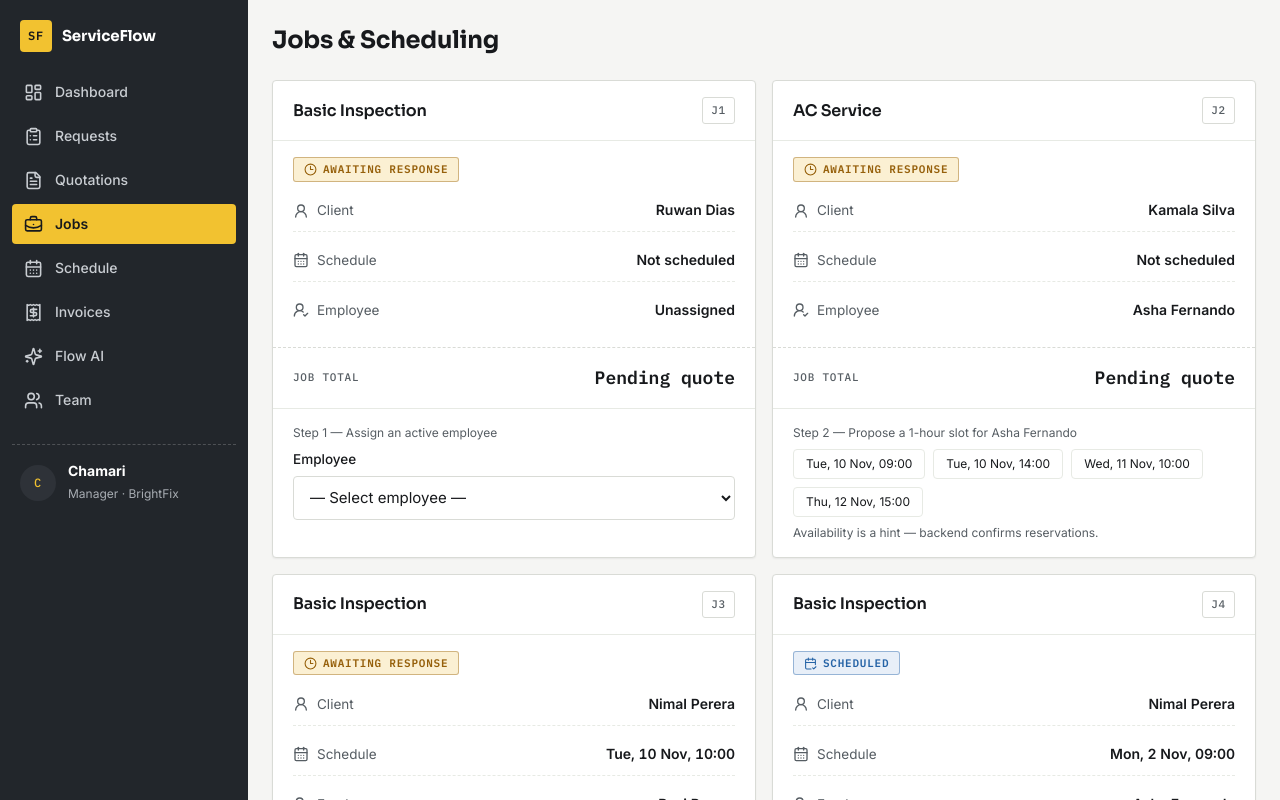
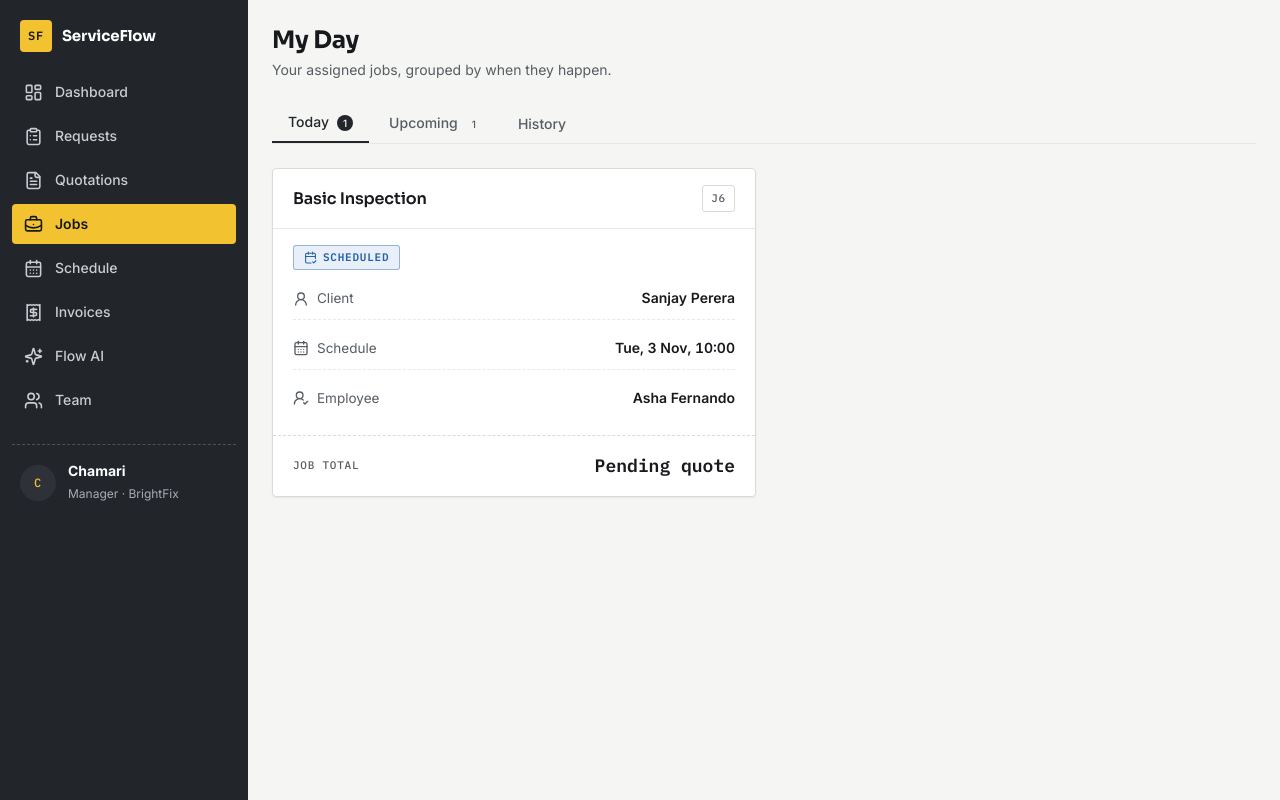
Before and after one commit to amiztp/ServiceFlow, a React (Vite) app in the folder frontend/: page /manager/jobs in a window 1280 px wide. Shown: the top 800 px of the page. Built offline with nearby package versions, Linux system fonts and the light colour scheme.

Commit message:
added today/upcomin/history

```diff
--- a/frontend/src/features/employee/Jobs.tsx
+++ b/frontend/src/features/employee/Jobs.tsx
@@ -1,6 +1,9 @@
+import { useState } from "react";
 import { useNavigate } from "react-router-dom";
 import { JobTicketCard, EmptyState } from "../../components";
 import { mockJobs, type Job, type JobState } from "../../mocks/data";
+
+type Tab = "today" | "upcoming" | "history";
 
 const jobStatus = (s: JobState): "awaiting" | "scheduled" | "in_progress" | "completed" => {
   if (s === "JOB_CREATED") return "awaiting";
@@ -21,24 +24,107 @@ const formatSlot = (iso?: string) =>
       })
     : "Not scheduled";
 
+const isSameDay = (iso: string, ref: Date) => {
+  const d = new Date(iso);
+  return (
+    d.getFullYear() === ref.getFullYear() &&
+    d.getMonth() === ref.getMonth() &&
+    d.getDate() === ref.getDate()
+  );
+};
+
 export default function EmployeeJobs() {
   const navigate = useNavigate();
+  const [tab, setTab] = useState<Tab>("today");
+
   const myJobs: Job[] = mockJobs.filter((job) => job.employeeId === "e1");
+  const now = new Date();
+
+  const todayJobs = myJobs.filter(
+    (job) =>
+      job.startTime &&
+      isSameDay(job.startTime, now) &&
+      (job.state === "SCHEDULE_CONFIRMED" || job.state === "IN_PROGRESS" || job.state === "COMPLETED")
+  );
+
+  const upcomingJobs = myJobs
+    .filter(
+      (job) =>
+        job.state === "SCHEDULE_CONFIRMED" &&
+        job.startTime &&
+        new Date(job.startTime) > now &&
+        !isSameDay(job.startTime, now)
+    )
+    .sort((a, b) => new Date(a.startTime!).getTime() - new Date(b.startTime!).getTime());
+
+  const historyJobs = myJobs
+    .filter((job) => job.state === "COMPLETED")
+    .sort((a, b) => new Date(b.startTime ?? 0).getTime() - new Date(a.startTime ?? 0).getTime());
+
+  const buckets: Record<Tab, Job[]> = {
+    today: todayJobs,
+    upcoming: upcomingJobs,
+    history: historyJobs,
+  };
+
+  const counts: Record<Tab, number> = {
+    today: todayJobs.length,
+    upcoming: upcomingJobs.length,
+    history: historyJobs.length,
+  };
+
+  const list = buckets[tab];
 
   return (
     <div className="space-y-6">
-      <h1 className="sf-display text-2xl font-bold">My Jobs</h1>
+      <div>
+        <h1 className="sf-display text-2xl font-bold">My Day</h1>
+        <p className="text-sm text-text-secondary mt-1">Your assigned jobs, grouped by when they happen.</p>
+      </div>
 
-      {myJobs.length === 0 ? (
-        <EmptyState title="No jobs assigned" description="Your assigned jobs will appear here." />
+      <div className="flex gap-1 border-b border-line">
+        {(["today", "upcoming", "history"] as const).map((t) => {
+          const active = tab === t;
+          return (
+            <button
+              key={t}
+              type="button"
+              onClick={() => setTab(t)}
+              aria-pressed={active}
+              className={`relative px-4 py-2 text-sm font-medium capitalize transition-colors ${
+                active ? "border-b-2 border-graphite text-graphite" : "text-text-secondary hover:text-graphite"
+              }`}
+            >
+              {t}
+              {counts[t] > 0 && (
+                <span
+                  className={`ml-2 rounded-full px-1.5 py-0.5 text-[10px] ${
+                    active ? "bg-graphite text-white" : "bg-paper text-text-secondary"
+                  }`}
+                >
+                  {counts[t]}
+                </span>
+              )}
+            </button>
+          );
+        })}
+      </div>
+
+      {list.length === 0 ? (
+        <EmptyState
+          title={`No ${tab} jobs`}
+          description={
+            tab === "today"
+              ? "No jobs scheduled for today."
+              : tab === "upcoming"
+                ? "No upcoming jobs assigned yet."
+                : "Completed jobs will appear here."
+          }
+        />
       ) : (
         <div className="grid gap-4 md:grid-cols-2">
-          {myJobs.map((job) => (
-            <div
-              key={job.id}
-              onClick={() => navigate(`/employee/jobs/${job.id}`)}
-              style={{ cursor: "pointer" }}
-            >
+          {list.map((job) => (
+            <div key={job.id} onClick={() => navigate(`/employee/jobs/${job.id}`)} style={{ cursor: "pointer" }}>
               <JobTicketCard
                 id={job.id}
                 title={job.serviceName}
--- a/frontend/src/features/manager/Jobs.tsx
+++ b/frontend/src/features/manager/Jobs.tsx
@@ -1,20 +1,13 @@
 import { useState } from "react";
-import {
-  ActionButton,
-  StatusBadge,
-  JobTicketCard,
-  SelectField,
-  EmptyState,
-} from "../../components";
-import {
-  mockJobs,
-  mockEmployees,
-  mockAvailableSlots,
-  type Job,
-  type JobState,
-} from "../../mocks/data";
+import { useNavigate } from "react-router-dom";
+import { JobTicketCard, EmptyState } from "../../components";
+import { mockJobs, type Job, type JobState } from "../../mocks/data";
 
-const jobStatus = (s: JobState): "awaiting" | "scheduled" | "in_progress" | "completed" => {
+type Tab = "today" | "upcoming" | "history";
+
+const jobStatus = (
+  s: JobState
+): "awaiting" | "scheduled" | "in_progress" | "completed" => {
   if (s === "JOB_CREATED") return "awaiting";
   if (s === "SCHEDULE_PROPOSED") return "awaiting";
   if (s === "SCHEDULE_CONFIRMED") return "scheduled";
@@ -22,123 +15,150 @@ const jobStatus = (s: JobState): "awaiting" | "scheduled" | "in_progress" | "com
   return "completed";
 };
 
-const formatSlot = (iso: string) =>
-  new Date(iso).toLocaleString("en-GB", {
+const formatSlot = (iso?: string) =>
+  iso
+    ? new Date(iso).toLocaleString("en-GB", {
         weekday: "short",
         day: "numeric",
         month: "short",
         hour: "2-digit",
         minute: "2-digit",
-  });
+      })
+    : "Not scheduled";
 
-export default function ManagerJobs() {
-  const [jobs, setJobs] = useState<Job[]>(mockJobs);
-  const [error, setError] = useState<string | null>(null);
-
-  const assign = (jobId: string, employeeId: string) => {
-    const emp = mockEmployees.find((e) => e.id === employeeId);
-    if (!emp) return;
-    if (!emp.isActive) {
-      setError(`${emp.fullName} is not active and cannot be assigned.`);
-      return;
-    }
-    setJobs((current) =>
-      current.map((job) =>
-        job.id === jobId ? { ...job, employeeId: emp.id, employeeName: emp.fullName } : job,
-      ),
+const isSameDay = (iso: string, ref: Date) => {
+  const d = new Date(iso);
+  return (
+    d.getFullYear() === ref.getFullYear() &&
+    d.getMonth() === ref.getMonth() &&
+    d.getDate() === ref.getDate()
   );
-    setError(null);
 };
 
-  const proposeSlot = (jobId: string, start: string) => {
-    const end = new Date(new Date(start).getTime() + 60 * 60 * 1000).toISOString();
-    setJobs((current) =>
-      current.map((job) =>
-        job.id === jobId ? { ...job, startTime: start, endTime: end, state: "SCHEDULE_PROPOSED" } : job,
-      ),
+export default function EmployeeJobs() {
+  const navigate = useNavigate();
+  const [tab, setTab] = useState<Tab>("today");
+
+  // Filter to only this employee's jobs
+  const myJobs: Job[] = mockJobs.filter((j) => j.employeeId === "e1");
+
+  const now = new Date();
+
+  const todayJobs = myJobs.filter(
+    (j) =>
+      j.startTime &&
+      isSameDay(j.startTime, now) &&
+      (j.state === "SCHEDULE_CONFIRMED" ||
+        j.state === "IN_PROGRESS" ||
+        j.state === "COMPLETED")
   );
-    setError(null);
+
+  const upcomingJobs = myJobs
+    .filter(
+      (j) =>
+        j.state === "SCHEDULE_CONFIRMED" &&
+        j.startTime &&
+        new Date(j.startTime) > now &&
+        !isSameDay(j.startTime, now)
+    )
+    .sort(
+      (a, b) =>
+        new Date(a.startTime!).getTime() - new Date(b.startTime!).getTime()
+    );
+
+  const historyJobs = myJobs
+    .filter((j) => j.state === "COMPLETED")
+    .sort(
+      (a, b) =>
+        new Date(b.startTime ?? 0).getTime() -
+        new Date(a.startTime ?? 0).getTime()
+    );
+
+  const buckets: Record<Tab, Job[]> = {
+    today: todayJobs,
+    upcoming: upcomingJobs,
+    history: historyJobs,
   };
+
+  const counts: Record<Tab, number> = {
+    today: todayJobs.length,
+    upcoming: upcomingJobs.length,
+    history: historyJobs.length,
+  };
+
+  const list = buckets[tab];
 
   return (
     <div className="space-y-6">
-      <h1 className="sf-display text-2xl font-bold">Jobs & Scheduling</h1>
+      <div>
+        <h1 className="sf-display text-2xl font-bold">My Day</h1>
+        <p className="text-sm text-text-secondary mt-1">
+          Your assigned jobs, grouped by when they happen.
+        </p>
+      </div>
 
-      {error && (
-        <div className="rounded-docket border border-[#B93832] bg-[#FDF2F2] p-3 text-sm text-[#B93832]">
-          {error}
+      {/* Tabs */}
+      <div className="flex gap-1 border-b border-line">
+        {(["today", "upcoming", "history"] as const).map((t) => {
+          const active = tab === t;
+          return (
+            <button
+              key={t}
+              type="button"
+              onClick={() => setTab(t)}
+              aria-pressed={active}
+              className={`relative px-4 py-2 text-sm font-medium capitalize transition-colors ${
+                active
+                  ? "border-b-2 border-graphite text-graphite"
+                  : "text-text-secondary hover:text-graphite"
+              }`}
+            >
+              {t}
+              {counts[t] > 0 && (
+                <span
+                  className={`ml-2 rounded-full px-1.5 py-0.5 text-[10px] ${
+                    active
+                      ? "bg-graphite text-white"
+                      : "bg-paper text-text-secondary"
+                  }`}
+                >
+                  {counts[t]}
+                </span>
+              )}
+            </button>
+          );
+        })}
       </div>
-      )}
 
-      {jobs.length === 0 ? (
-        <EmptyState title="No jobs yet" description="Approved quotations will become jobs here." />
+      {/* Tab content */}
+      {list.length === 0 ? (
+        <EmptyState
+          title={`No ${tab} jobs`}
+          description={
+            tab === "today"
+              ? "No jobs scheduled for today."
+              : tab === "upcoming"
+              ? "No upcoming jobs assigned yet."
+              : "Completed jobs will appear here."
+          }
+        />
       ) : (
         <div className="grid gap-4 md:grid-cols-2">
-          {jobs.map((job) => (
+          {list.map((job) => (
+            <div
+              key={job.id}
+              onClick={() => navigate(`/employee/jobs/${job.id}`)}
+              style={{ cursor: "pointer" }}
+            >
               <JobTicketCard
-              key={job.id}
                 id={job.id}
                 title={job.serviceName}
                 status={jobStatus(job.state)}
                 client={job.clientName}
-              schedule={
-                job.startTime
-                  ? formatSlot(job.startTime)
-                  : job.state === "SCHEDULE_PROPOSED"
-                    ? "Awaiting client approval"
-                    : "Not scheduled"
-              }
+                schedule={formatSlot(job.startTime)}
                 employee={job.employeeName ?? "Unassigned"}
-            >
-              {job.state === "JOB_CREATED" && !job.employeeId && (
-                <div className="space-y-2">
-                  <p className="text-xs text-text-secondary">Step 1 — Assign an active employee</p>
-                  <SelectField
-                    label="Employee"
-                    value=""
-                    onChange={(e) => e.target.value && assign(job.id, e.target.value)}
-                  >
-                    <option value="">— Select employee —</option>
-                    {mockEmployees
-                      .filter((emp) => emp.isActive)
-                      .map((emp) => (
-                        <option key={emp.id} value={emp.id}>
-                          {emp.fullName}
-                        </option>
-                      ))}
-                  </SelectField>
+              />
             </div>
-              )}
-
-              {job.state === "JOB_CREATED" && job.employeeId && (
-                <div className="space-y-2">
-                  <p className="text-xs text-text-secondary">
-                    Step 2 — Propose a 1-hour slot for {job.employeeName}
-                  </p>
-                  <div className="flex flex-wrap gap-2">
-                    {mockAvailableSlots.map((slot) => (
-                      <button
-                        key={slot}
-                        type="button"
-                        onClick={() => proposeSlot(job.id, slot)}
-                        className="rounded-docket border border-line px-3 py-1.5 text-xs hover:bg-paper"
-                      >
-                        {formatSlot(slot)}
-                      </button>
-                    ))}
-                  </div>
-                  <p className="text-xs text-text-secondary">
-                    Availability is a hint — backend confirms reservations.
-                  </p>
-                </div>
-              )}
-
-              {job.state === "SCHEDULE_PROPOSED" && (
-                <p className="text-sm text-[#6E5600]">
-                  Slot proposed. Waiting for client to approve.
-                </p>
-              )}
-            </JobTicketCard>
           ))}
         </div>
       )}
```
Also changed, not shown: frontend/src/features/admin/Catalog.tsx (added, +151 -0 lines), frontend/src/mocks/data.ts (+16 -0 lines). Lines whose indentation alone changed are shown as unchanged.
